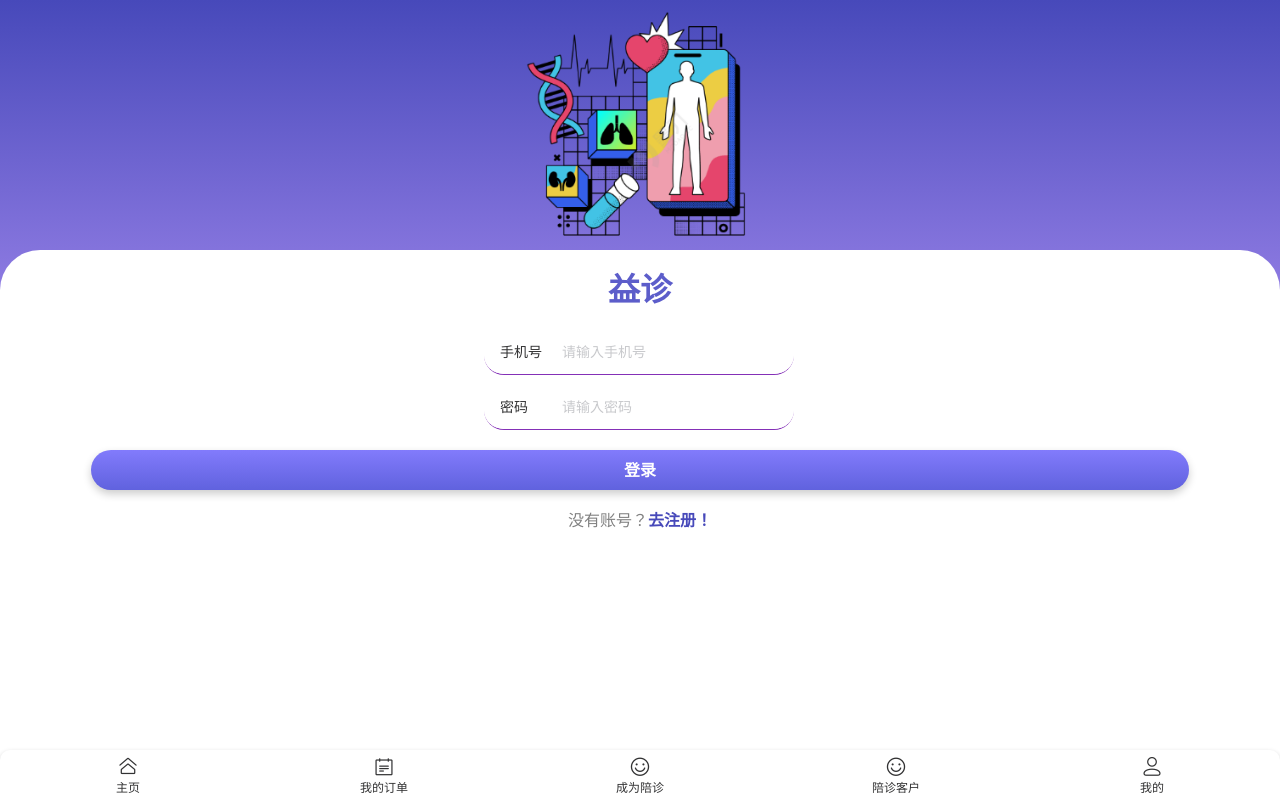
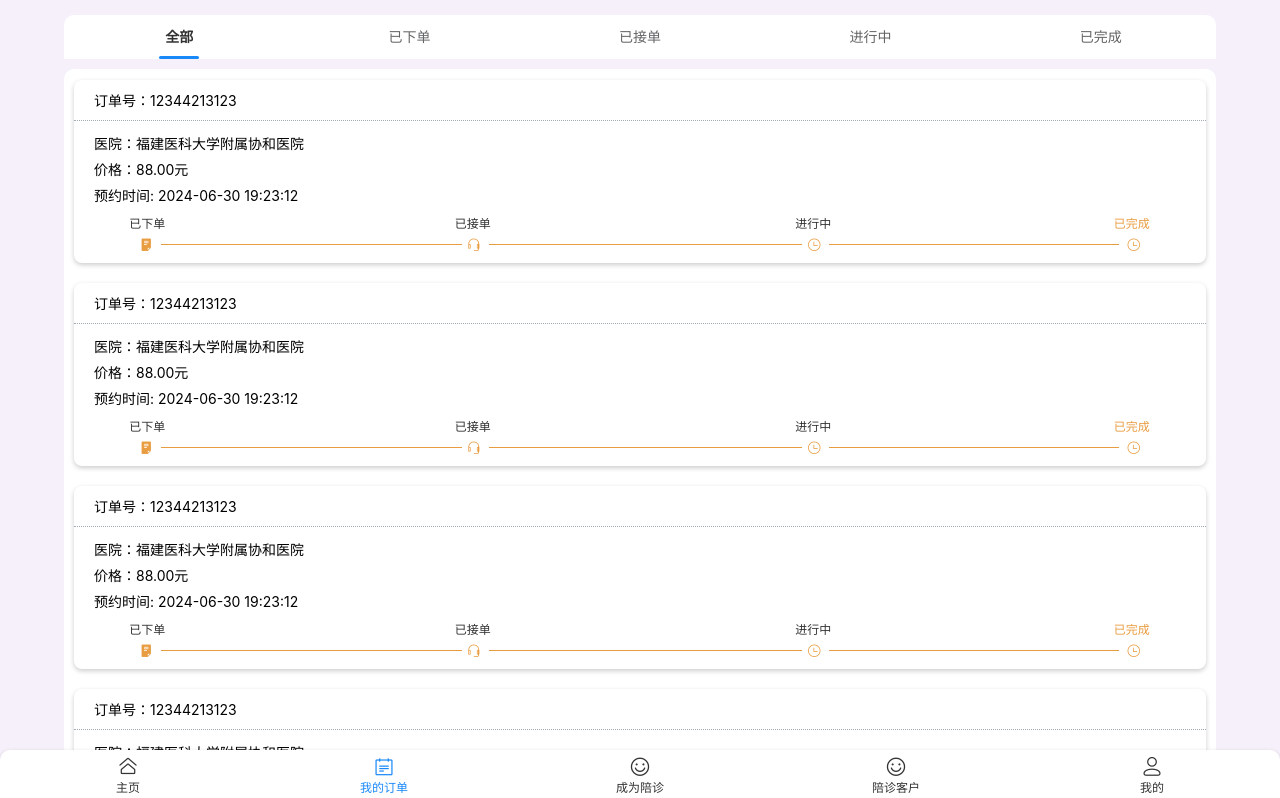
Before and after one commit to ROBINRUGAN/healthdb, a Vue app: page /order in a window 1280 px wide. Before the commit this address led to /login. Shown: the top 798 px of the page. Built offline with nearby package versions, Linux system fonts and the light colour scheme.

Commit message:
add: 我的订单重构完成

```diff
--- a/components.d.ts
+++ b/components.d.ts
@@ -25,6 +25,7 @@ declare module 'vue' {
     VanContactCard: typeof import('vant/es')['ContactCard']
     VanDatePicker: typeof import('vant/es')['DatePicker']
     VanDialog: typeof import('vant/es')['Dialog']
+    VanDivider: typeof import('vant/es')['Divider']
     VanField: typeof import('vant/es')['Field']
     VanForm: typeof import('vant/es')['Form']
     VanIcon: typeof import('vant/es')['Icon']
@@ -39,6 +40,8 @@ declare module 'vue' {
     VanRadioGroup: typeof import('vant/es')['RadioGroup']
     VanRate: typeof import('vant/es')['Rate']
     VanSearch: typeof import('vant/es')['Search']
+    VanStep: typeof import('vant/es')['Step']
+    VanSteps: typeof import('vant/es')['Steps']
     VanSwipe: typeof import('vant/es')['Swipe']
     VanSwipeItem: typeof import('vant/es')['SwipeItem']
     VanTab: typeof import('vant/es')['Tab']
--- a/src/components/CompItem.vue
+++ b/src/components/OrderItem.vue
@@ -1,22 +1,68 @@
 <template>
   <div class="hospital-badge">
-    <img src="@/assets/hosp/demo.jpg" alt="" />
+    <h4>订单号：12344213123</h4>
+    <hr style="height: 1px; border: none; border-top: 1px dotted #a2a9b6; margin-bottom: 15px" />
     <div class="content">
-      <div class="badge-header">
-        <h3>福建医科大学附属协和医院</h3>
-      </div>
-      <div class="badge-content">
-        <p>就诊人: {{ name }}</p>
-        <p>就诊时间: {{ time }}</p>
-      </div>
+      <p>医院：福建医科大学附属协和医院</p>
+      <p>价格：88.00元</p>
+      <p>预约时间: {{ time }}</p>
     </div>
+    <van-steps :active="active" direction="horizontal" active-color="#E99D42" class="steps">
+      <van-step>
+        <template #finish-icon>
+          <van-icon name="description" color="#E99D42" style="margin-left: 10px" />
+        </template>
+        <template #active-icon>
+          <van-icon name="description" color="#E99D42" style="margin-left: 10px" />
+        </template>
+        <template #inactive-icon>
+          <van-icon name="description" style="margin-left: 10px" />
+        </template>
+        已下单
+      </van-step>
+      <van-step>
+        <template #finish-icon>
+          <van-icon name="service-o" color="#E99D42" style="margin-left: -3px" />
+        </template>
+        <template #active-icon>
+          <van-icon name="service-o" color="#E99D42" style="margin-left: -3px" />
+        </template>
+        <template #inactive-icon>
+          <van-icon name="service-o" style="margin-left: -3px" />
+        </template>
+        已接单
+      </van-step>
+      <van-step>
+        <template #finish-icon>
+          <van-icon name="clock-o" color="#E99D42" style="margin-left: -3px"
+        /></template>
+        <template #active-icon>
+          <van-icon name="clock-o" color="#E99D42" style="margin-left: -3px"
+        /></template>
+        <template #inactive-icon> <van-icon name="clock-o" style="margin-left: -3px" /></template>
+        进行中
+      </van-step>
+      <van-step>
+        <template #finish-icon>
+          <van-icon name="clock-o" color="#E99D42" style="margin-right: 10px" />
+        </template>
+        <template #active-icon>
+          <van-icon name="clock-o" color="#E99D42" style="margin-right: 10px" />
+        </template>
+        <template #inactive-icon>
+          <van-icon name="completed" style="margin-right: 10px" />
+        </template>
+        已完成
+      </van-step>
+    </van-steps>
   </div>
 </template>
 
 <script setup lang="ts">
 import { ref } from 'vue'
-const name = ref('林黄骁')
-const time = ref('2024-06-30')
+const active = ref(3) // 设置当前激活的步骤
+const name = ref('邓新国')
+const time = ref('2024-06-30 19:23:12')
 </script>
 
 <style scoped>
@@ -25,32 +71,40 @@ const time = ref('2024-06-30')
   border-radius: 8px;
   box-shadow: 0 2px 5px rgba(0, 0, 0, 0.2);
   margin: 10px 0px;
-  padding: 20px 10px;
-  display: flex;
-  justify-content: center;
-  align-items: center;
-}
-
-.badge-header h3 {
-  margin: 0;
-  color: #000000;
-  font-size: 15px;
-  line-height: 20px;
+  color: black;
 }
 
 .badge-content p {
   margin: 5px 0;
   font-size: 13px;
   color: black;
+  display: flex;
+  flex-direction: column;
+  justify-content: center;
+  align-items: center;
 }
-img {
-  height: 80px;
-  width: 80px;
-  border-radius: 50%;
-  margin-right: 12px;
-}
+
 .content {
+  margin-left: 20px;
   width: 80%;
   line-height: 16px;
 }
+.content p {
+  padding-bottom: 10px;
+  font-size: 14px;
+}
+
+h4 {
+  font-size: 14px;
+  font-weight: normal;
+  margin-left: 20px;
+  padding-top: 10px;
+  padding-bottom: 10px;
+}
+.steps {
+  width: 92%;
+  margin: auto;
+  margin-top: -10px;
+  margin-bottom: 20px;
+}
 </style>
--- a/src/router/index.ts
+++ b/src/router/index.ts
@@ -60,7 +60,7 @@ const router = createRouter({
     },
     {
       path: '/login',
-      component: LoginView,
+      component: LoginView
     },
     {
       path: '/register',
@@ -108,19 +108,19 @@ const router = createRouter({
   }
 })
 
-router.beforeEach((to, from, next) => {
-  const authStore = useAuthStore()
-  if (to.matched.some(record => record.meta.requiresAuth)) {
-    if (!authStore.isLogin()) {
-      next({
-        path: '/login',
-        query: { redirect: to.fullPath }
-      })
-    } else {
-      next()
-    }
-  } else {
-    next()
-  }
-})
+// router.beforeEach((to, from, next) => {
+//   const authStore = useAuthStore()
+//   if (to.matched.some(record => record.meta.requiresAuth)) {
+//     if (!authStore.isLogin()) {
+//       next({
+//         path: '/login',
+//         query: { redirect: to.fullPath }
+//       })
+//     } else {
+//       next()
+//     }
+//   } else {
+//     next()
+//   }
+// })
 export default router
--- a/src/views/OrderView.vue
+++ b/src/views/OrderView.vue
@@ -15,14 +15,14 @@ const active = ref(0)
           </router-link>
         </div>
       </van-tab>
-      <van-tab title="未付款" name="b">
+      <van-tab title="已下单" name="b">
         <div class="page">
           <router-link to="/orderDetail">
             <OrderItem v-for="(item, index) in 2" :key="index" />
           </router-link>
         </div>
       </van-tab>
-      <van-tab title="未开始" name="b">
+      <van-tab title="已接单" name="b">
         <div class="page">
           <router-link to="/orderDetail">
             <OrderItem v-for="(item, index) in 5" :key="index" />
```
